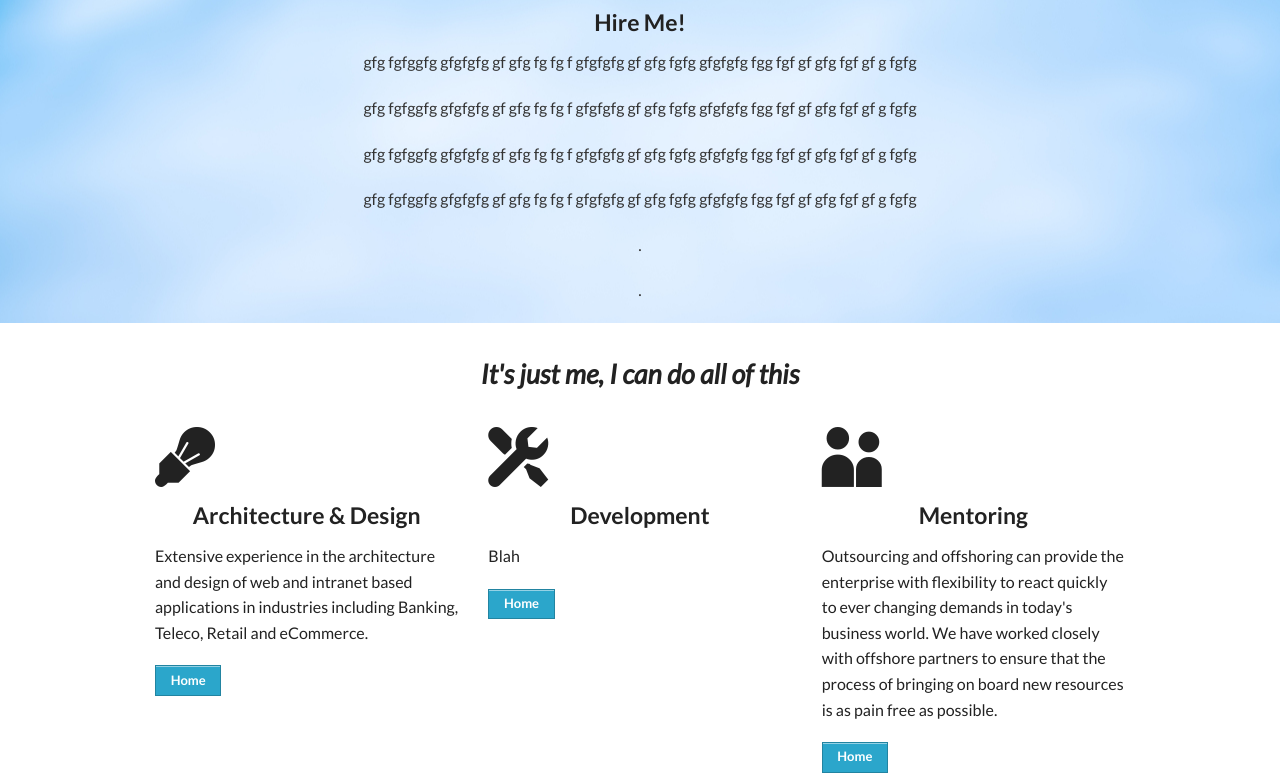
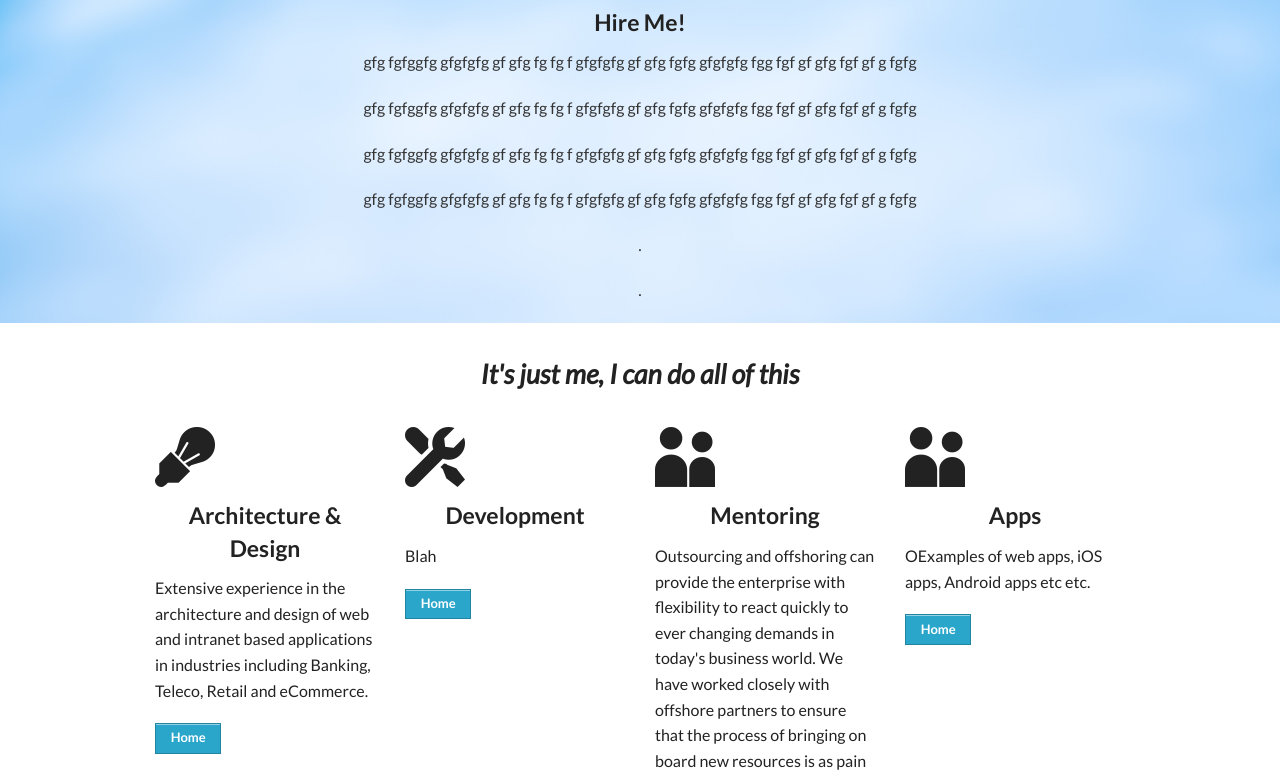
Before and after one commit to stephenhardy/maestrosoftware, a plain HTML site: page index.html in a window 1280 px wide. Shown: the part 169-947 px from the top of the page. Drawn offline with Linux system fonts and the light colour scheme.

Commit message:
Added the Apps category

```diff
--- a/index.html
+++ b/index.html
@@ -95,7 +95,7 @@
 				<h3>It's just me, I can do all of this</h3>
 			</span>
  			<!-- Architecture and Design -->
-	 		<div class="large-4 columns">
+	 		<div class="large-3 columns">
 	    		<div class="icon-wrapper">
 	    			<i class="ss-lightbulb"></i>
 	    		</div>
@@ -106,7 +106,7 @@
 	      		<a href="#main" class="small button">Home</a>
 	    	</div>
 	    	<!-- Development -->
-	    	<div class="large-4 columns">
+	    	<div class="large-3 columns">
 	    		<div class="icon-wrapper">
       				<i class="ss-tools"></i>
     			</div>
@@ -117,7 +117,7 @@
       			<a href="#main" class="small button">Home</a>
 	    	</div>
 	    	<!-- Mentoring -->
-	    	<div class="large-4 columns">
+	    	<div class="large-3 columns">
 	    		<div class="icon-wrapper">
       				<i class="ss-users"></i>
     			</div>
@@ -125,6 +125,17 @@
       				<h4>Mentoring</h4>
       			</span>
       			<p>Outsourcing and offshoring can provide the enterprise with flexibility to react quickly to ever changing demands in today's business world. We have worked closely with offshore partners to ensure that the process of bringing on board new resources is as pain free as possible. </p>
+      			<a href="#main" class="small button">Home</a>
+	    	</div>
+	    	<!-- Apps -->
+	    	<div class="large-3 columns">
+	    		<div class="icon-wrapper">
+      				<i class="ss-users"></i>
+    			</div>
+      			<span class="text-center">
+      				<h4>Apps</h4>
+      			</span>
+      			<p>OExamples of web apps, iOS apps, Android apps etc etc.</p>
       			<a href="#main" class="small button">Home</a>
 	    	</div>
 	    </div>
```
